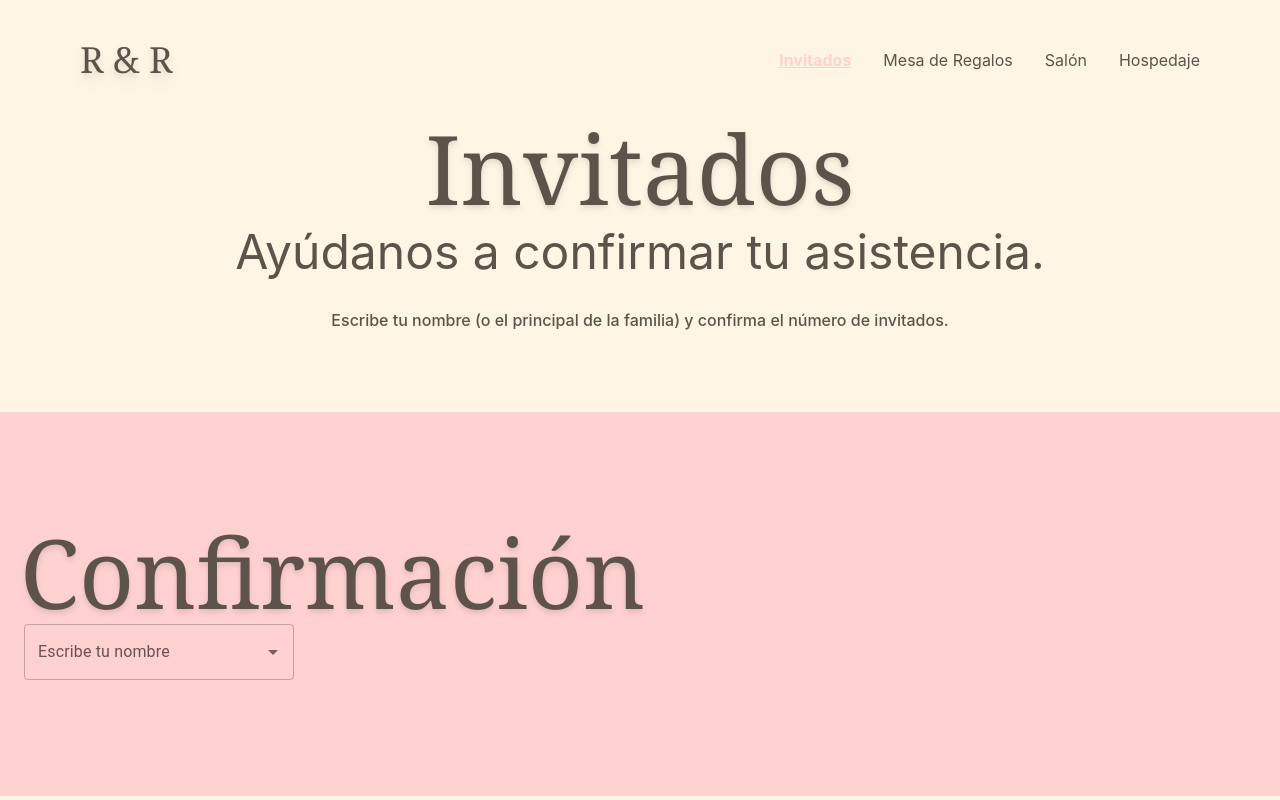
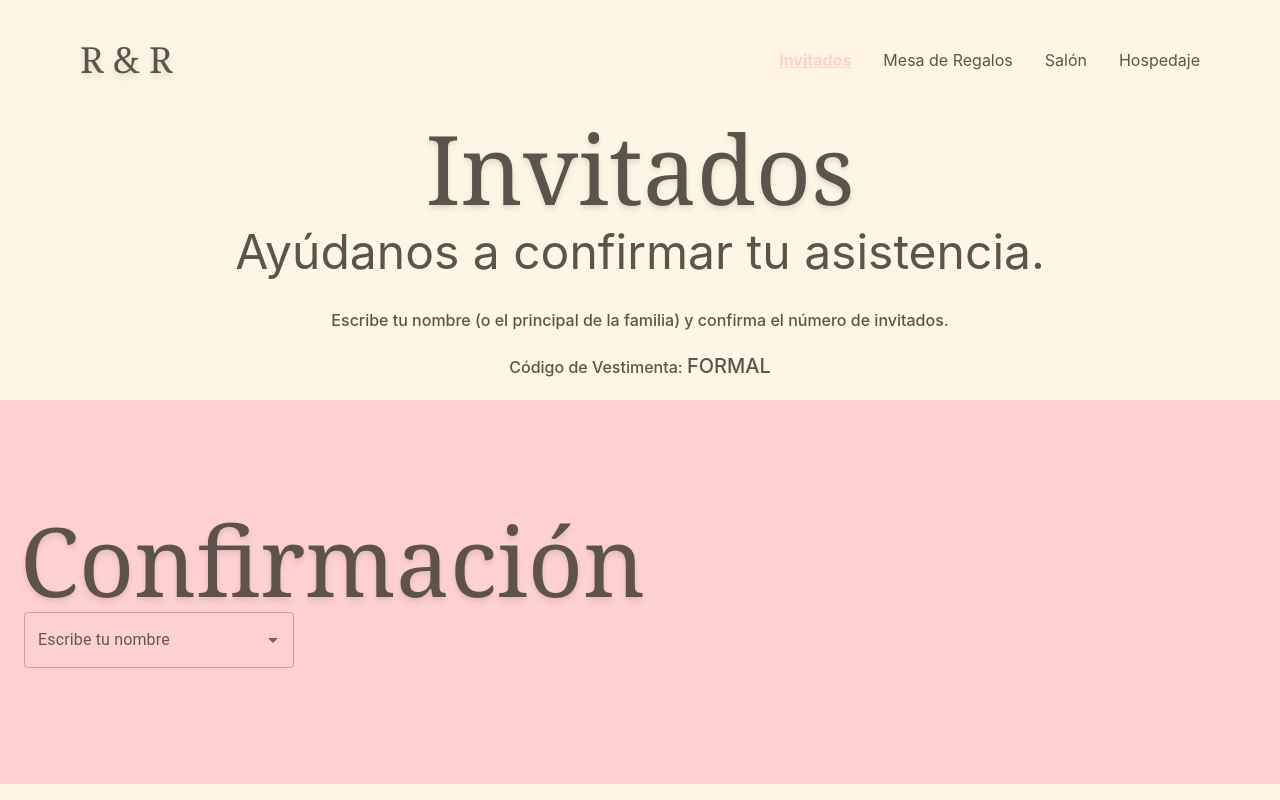
Before and after one commit to JayRmz/TheWeddingApp, a Next.js app: page /invitados in a window 1280 px wide. Shown: the top 800 px of the page. Built offline with nearby package versions, Linux system fonts and the light colour scheme; no server answers.

Commit message:
no tomo gracias

```diff
--- a/components/UI/ConfirmationGuest.js
+++ b/components/UI/ConfirmationGuest.js
@@ -72,6 +72,7 @@ export default function ConfirmationGuest({ open, onClose, guest, isCancel }) {
                   <MenuItem value={2}>Ron</MenuItem>
                   <MenuItem value={3}>Tequila</MenuItem>
                   <MenuItem value={4}>Whiskey</MenuItem>
+                  <MenuItem value={5}>Gracias, no tomo</MenuItem>
                 </Select>
               </FormControl>
             </Box>
--- a/pages/confirmados.js
+++ b/pages/confirmados.js
@@ -73,8 +73,10 @@ export default function Confirmados() {
         return "Tequila";
       case 4:
         return "Whiskey";
+      case 5:
+        return "No toma";
       default:
-        return "NO CONTESTO";
+        return "NO CONTESTó";
     }
   }
 
--- a/pages/invitados.js
+++ b/pages/invitados.js
@@ -90,9 +90,12 @@ export default function Invitados() {
     <ContainerBlock title="R & R">
       <Title title="Invitados" />
       <Description text="Ayúdanos a confirmar tu asistencia." />
-      <p className="px-10 text-md font-medium text-center pb-20 pt-5 text-black-txt">
+      <p className="px-5 text-md font-medium text-center  pt-5 text-black-txt">
         Escribe tu nombre (o el principal de la familia) y confirma el número de
         invitados.
+      </p>
+      <p className="text-md font-medium text-center py-5 text-black-txt">
+        Código de Vestimenta: <span className="text-bold text-xl">FORMAL</span>
       </p>
       <div className="grid p-5 grid-cols-1 md:grid-cols-2 bg-pink-txt h-96">
         <div className="self-center">
```
